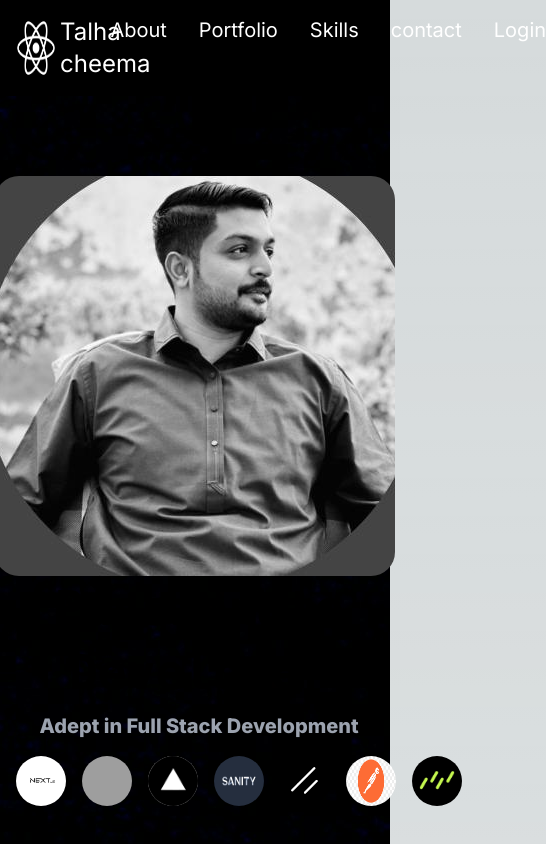
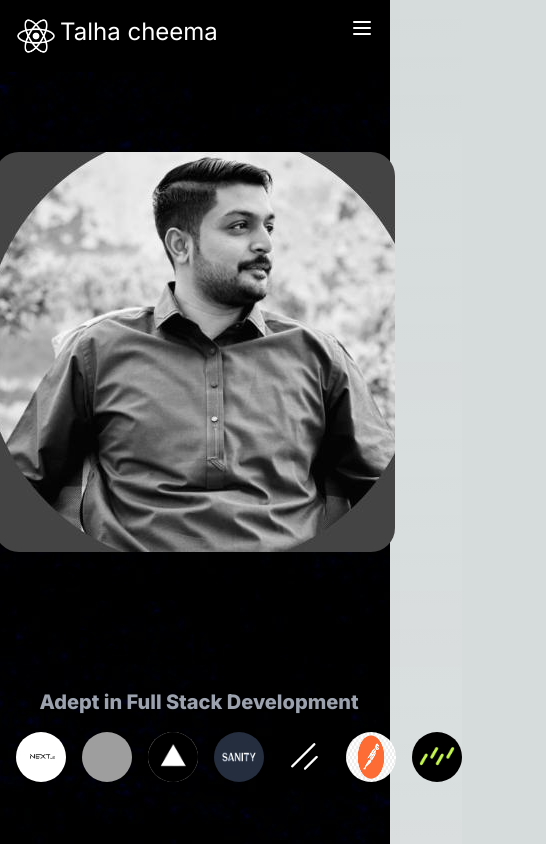
Before and after one commit to talhacheema675/my_portfolio, a Next.js app: page / in a window 390 px wide. Shown: the top 844 px of the page, 546 px wide, since content can reach past the window. Built offline with nearby package versions, Linux system fonts and the light colour scheme; grey boxes are pictures that could not be loaded.

Commit message:
Update header.tsx

```diff
--- a/src/compenent/header.tsx
+++ b/src/compenent/header.tsx
@@ -1,7 +1,11 @@
+"use client"
 import Image from "next/image"
+import { useState } from "react"
 import Link from "next/link"
+import { MenuIcon } from "lucide-react"
 const Header=()=>
 {
+    const [showval,setval]=useState(2)
     return(
         <div className="flex flex-row justify-between p-4 bg-black text-white">
            <Link href={"#"}> <div className="flex flex-row gap-1">
@@ -9,13 +13,14 @@ const Header=()=>
                 <h1 className="text-2xl">Talha cheema</h1>
             </div>
             </Link>
-            <div className="flex flex-row gap-8 text-xl">
-                    <Link href={"#1"}><h1>About</h1></Link>
+            <div className={`flex md:flex-row flex-col gap-8 text-xl ${showval%2==0?"hidden md:flex  ":""}  `}>
+                    <Link href={"#1"}><h1 className="md:pt-0 pt-20">About</h1></Link>
                     <Link href={"#2"}><h1>Portfolio</h1></Link>
                     <Link href={"#4"}><h1>Skills</h1></Link>
                     <Link href={"#3"}><h1>contact</h1></Link>
                     <Link href={"#"}><h1>Login</h1></Link>
             </div>
+            <div className="md:hidden"> <button onClick={()=>setval(showval+1)}><MenuIcon/></button></div>
         </div>
     )
 }
```
